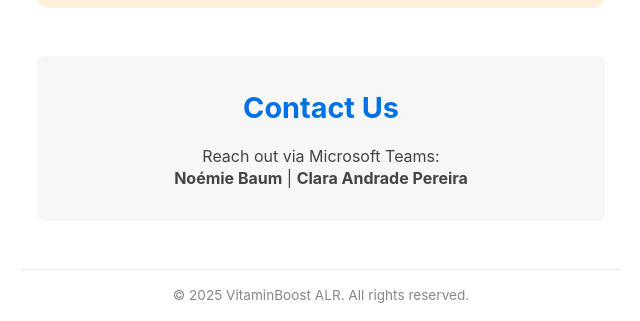
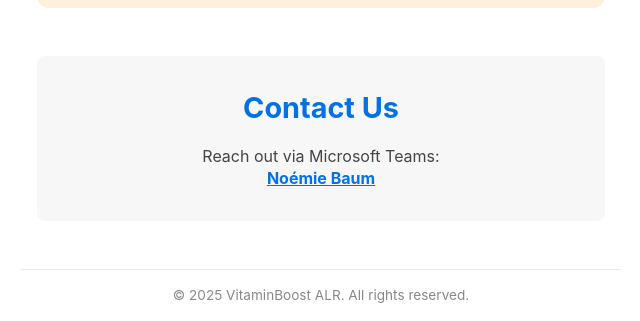
Before and after one commit to Arumia10/ALR-Smoothies, a plain HTML site: page index.html in a window 1280 px wide. Shown: the part 3962-4283 px from the top of the page, without its empty margins (319-959 px from the left). Drawn offline with nearby package versions, Linux system fonts and the light colour scheme.

Commit message:
Update index.html

```diff
--- a/index.html
+++ b/index.html
@@ -400,7 +400,13 @@
 <section id="contact" class="contact-section">
   <h2>Contact Us</h2>
   <p>Reach out via Microsoft Teams:</p>
-  <p><strong>Noémie Baum</strong> | <strong>Clara Andrade Pereira</strong></p>
+  <p>
+    <strong>
+      <a href="https://teams.microsoft.com/l/chat/0/0?users=BauNo921@school.lu" target="_blank" style="color: #0071e3; text-decoration: underline;">
+        Noémie Baum
+      </a>
+    </strong>
+  </p>
 </section>
 
 <!-- FOOTER -->
```
